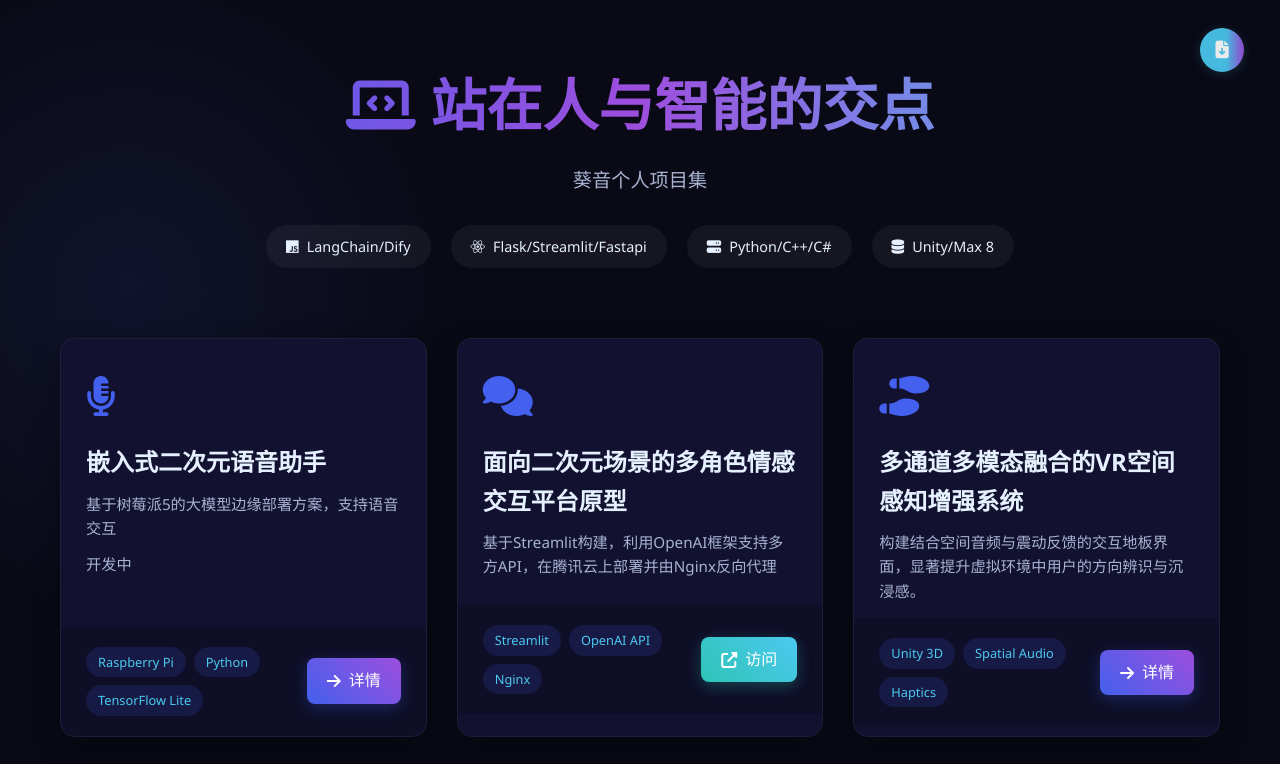
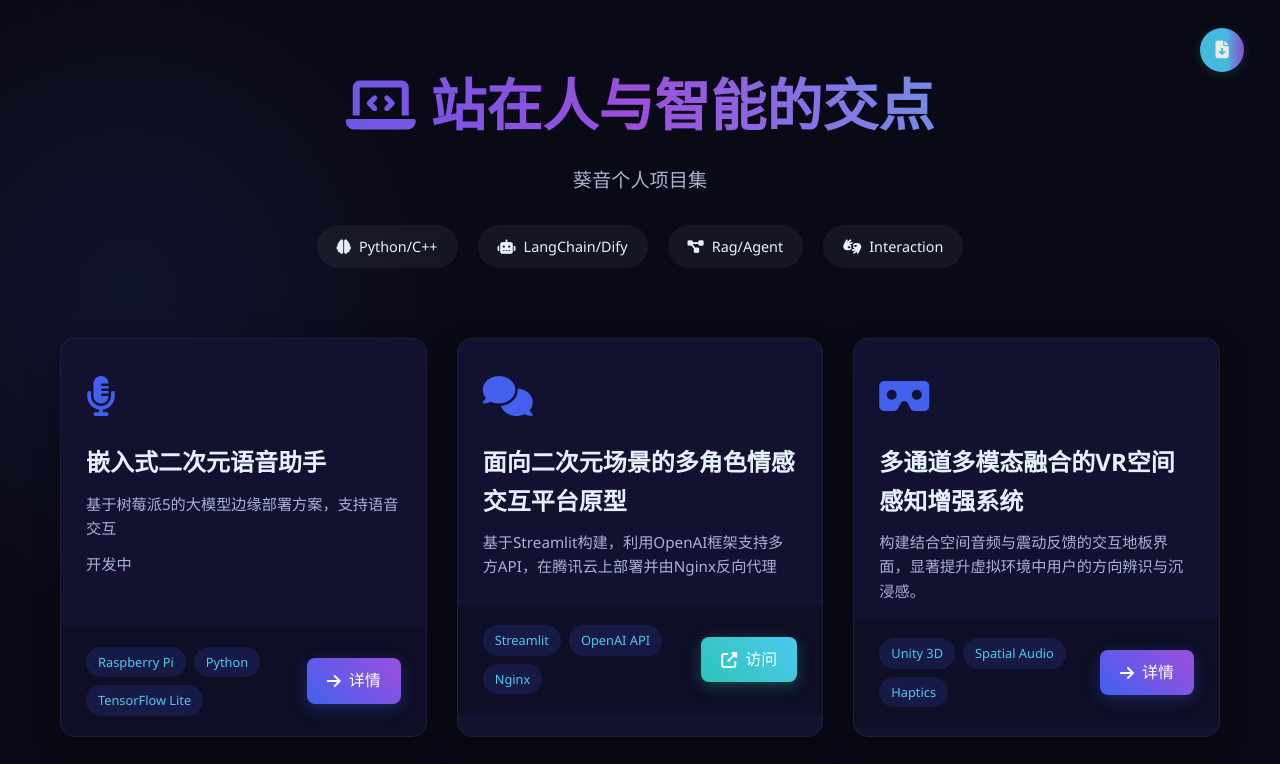
Before and after one commit to ku1yin/ku1yin.github.io, a plain HTML site: page index.html in a window 1280 px wide. Shown: the top 764 px of the page. Drawn offline with Linux system fonts and the light colour scheme.

Commit message:
icon changed

```diff
--- a/index.html
+++ b/index.html
@@ -394,24 +394,26 @@
             <div class="header-content">
                 <h1><i class="fas fa-laptop-code"></i> 站在人与智能的交点</h1>
                 <p class="subtitle">葵音个人项目集</p>
+                <!-- 替换原有的技术栈部分 -->
                 <div class="tech-grid">
                     <div class="tech-item">
-                        <i class="fab fa-js"></i>
+                        <i class="fas fa-brain"></i>
+                        <span>Python/C++</span>
+                    </div>
+                    <div class="tech-item">
+                        <i class="fas fa-robot"></i>
                         <span>LangChain/Dify</span>
                     </div>
                     <div class="tech-item">
-                        <i class="fab fa-react"></i>
-                        <span>Flask/Streamlit/Fastapi</span>
+                        <i class="fas fa-project-diagram"></i>
+                        <span>Rag/Agent</span>
                     </div>
                     <div class="tech-item">
-                        <i class="fas fa-server"></i>
-                        <span>Python/C++/C#</span>
-                    </div>
-                    <div class="tech-item">
-                        <i class="fas fa-database"></i>
-                        <span>Unity/Max 8</span>
+                        <i class="fas fa-hands-asl-interpreting"></i>
+                        <span>Interaction</span>
                     </div>
                 </div>
+
             </div>
         </header>
 
@@ -464,7 +466,7 @@
                 <div class="project-card">
                     <div class="card-header">
                         <div class="card-icon">
-                            <i class="fas fa-shoe-prints"></i> <!-- 强调交互地板特性 -->
+                            <i class="fas fa-vr-cardboard"></i> <!-- 强调交互地板特性 -->
                         </div>
                         <h3 class="card-title">多通道多模态融合的VR空间感知增强系统</h3>
                         <p class="card-desc">构建结合空间音频与震动反馈的交互地板界面，显著提升虚拟环境中用户的方向辨识与沉浸感。</p>
```
